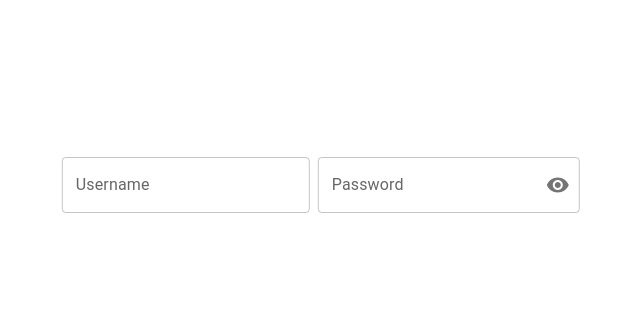
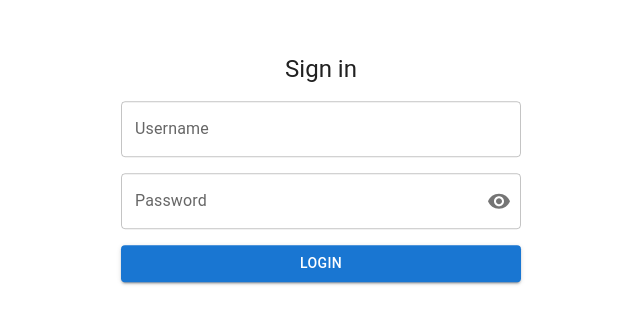
Before and after one commit to krunchyMonkey/merchant-hub, a React (Create React App) app: page / in a window 1280 px wide. Shown: the part 222-546 px from the top of the page, without its empty margins (319-959 px from the left). Built offline with nearby package versions, Linux system fonts and the light colour scheme.

Commit message:
updating with intial store implimentation

```diff
--- /dev/null
+++ b/babel.config.js
@@ -0,0 +1,15 @@
+module.exports = {
+  presets: [
+    [
+      "@babel/preset-env",
+      {
+        targets: {
+          node: "current",
+        },
+      },
+    ],
+    "@babel/preset-react",
+    "@babel/preset-typescript",
+  ],
+  plugins: ["@babel/plugin-transform-runtime"],
+};
--- a/src/App.css
+++ b/src/App.css
@@ -1,5 +1,6 @@
 .App {
   position: absolute;
+  width: 35%;
   top: 50%;
   left: 50%;
   transform: translate(-50%, -50%);
--- a/src/App.js
+++ b/src/App.js
@@ -1,11 +1,21 @@
 import * as React from "react";
 import "./App.css";
 import Login from "./components/Login/Login";
-
+import Container from "@mui/material/Container";
+import Typography from "@mui/material/Typography";
 function App() {
   return (
     <div className="App">
-      <Login />
+      <Container>
+        <Typography
+          color="textPrimary"
+          gutterBottom
+          variant="h2"
+          align="center"
+        >
+          <Login />
+        </Typography>
+      </Container>
     </div>
   );
 }
--- a/src/components/Login/Login.tsx
+++ b/src/components/Login/Login.tsx
@@ -1,31 +1,31 @@
-import Box from "@mui/material/Box";
 import TextField from "@mui/material/TextField";
+import Typography from "@mui/material/Typography";
+import Stack from "@mui/material/Stack";
 import React from "react";
 import "./Login.scss";
 import SecretTextField from "../Shared/SecretTextField";
 import { Button } from "@mui/material";
 
 function Login() {
+  const secretTextfieldProps = {
+    label: "Password",
+    id: "outlined-adornment-password",
+  };
+
   return (
-    <Box
-      id="LoginContainer"
-      component="form"
-      noValidate
-      autoComplete="off"
-      sx={{
-        display: "inline-flex",
-        justifyContent: "flex-start",
-        alignItems: "flex-start",
-      }}
-    >
+    <Stack spacing={2}>
+      <Typography component="h1" variant="h5">
+        Sign in
+      </Typography>
       <TextField
-        sx={{ m: 0.5 }}
         id="userNameTextField"
         label="Username"
         variant="outlined"
+        fullWidth
       />
-      <SecretTextField />
-    </Box>
+      <SecretTextField {...secretTextfieldProps} />
+      <Button variant="contained">Login</Button>
+    </Stack>
   );
 }
 
--- a/src/components/Shared/SecretTextField/SecretTextField.tsx
+++ b/src/components/Shared/SecretTextField/SecretTextField.tsx
@@ -9,36 +9,42 @@ import Visibility from "@mui/icons-material/Visibility";
 import VisibilityOff from "@mui/icons-material/VisibilityOff";
 import React from "react";
 
-function SecretTextField() {
-  const [showPassword, setShowPassword] = React.useState(false);
+export type secretTextFieldProps = {
+  label: string;
+  id: string;
+};
 
-  const handleClickShowPassword = () => setShowPassword((show) => !show);
+function SecretTextField({ label, id }: secretTextFieldProps) {
+  const [showSecret, setShowSecret] = React.useState(false);
 
-  const handleMouseDownPassword = (
+  const handleClickShowSecret = () => setShowSecret((show) => !show);
+
+  const handleMouseDownSecret = (
     event: React.MouseEvent<HTMLButtonElement>
   ) => {
     event.preventDefault();
   };
 
   return (
-    <FormControl sx={{ m: 0.5, width: "26ch" }} variant="outlined">
-      <InputLabel htmlFor="filled-adornment-password">Password</InputLabel>
+    <FormControl variant="outlined">
+      <InputLabel htmlFor="filled-adornment-sercret">{label}</InputLabel>
       <OutlinedInput
-        id="outlined-adornment-password"
-        type={showPassword ? "text" : "password"}
+        id={id}
+        type={showSecret ? "text" : "password"}
+        fullWidth
         endAdornment={
           <InputAdornment position="end">
             <IconButton
-              aria-label="toggle password visibility"
-              onClick={handleClickShowPassword}
-              onMouseDown={handleMouseDownPassword}
+              aria-label="toggle sercret visibility"
+              onClick={handleClickShowSecret}
+              onMouseDown={handleMouseDownSecret}
               edge="end"
             >
-              {showPassword ? <VisibilityOff /> : <Visibility />}
+              {showSecret ? <VisibilityOff /> : <Visibility />}
             </IconButton>
           </InputAdornment>
         }
-        label="Password"
+        label={label}
       />
     </FormControl>
   );
--- /dev/null
+++ b/src/store/interfaces/index.ts
@@ -0,0 +1 @@
+export type { StoreProps, Action, SliceState } from "./storeCommon";
```
Also changed, not shown: package.json (+14 -0 lines), src/store/interfaces/storeCommon.ts (added, +18 -0 lines), src/store/reducers/UserInfoReducer.ts (added, +33 -0 lines), .eslintrc.js (added), src/store/slices/UserInfoSlice.tsx (added), src/store/slices/index.ts (added), 1 other file (tests, documents, lock files or other folders).
